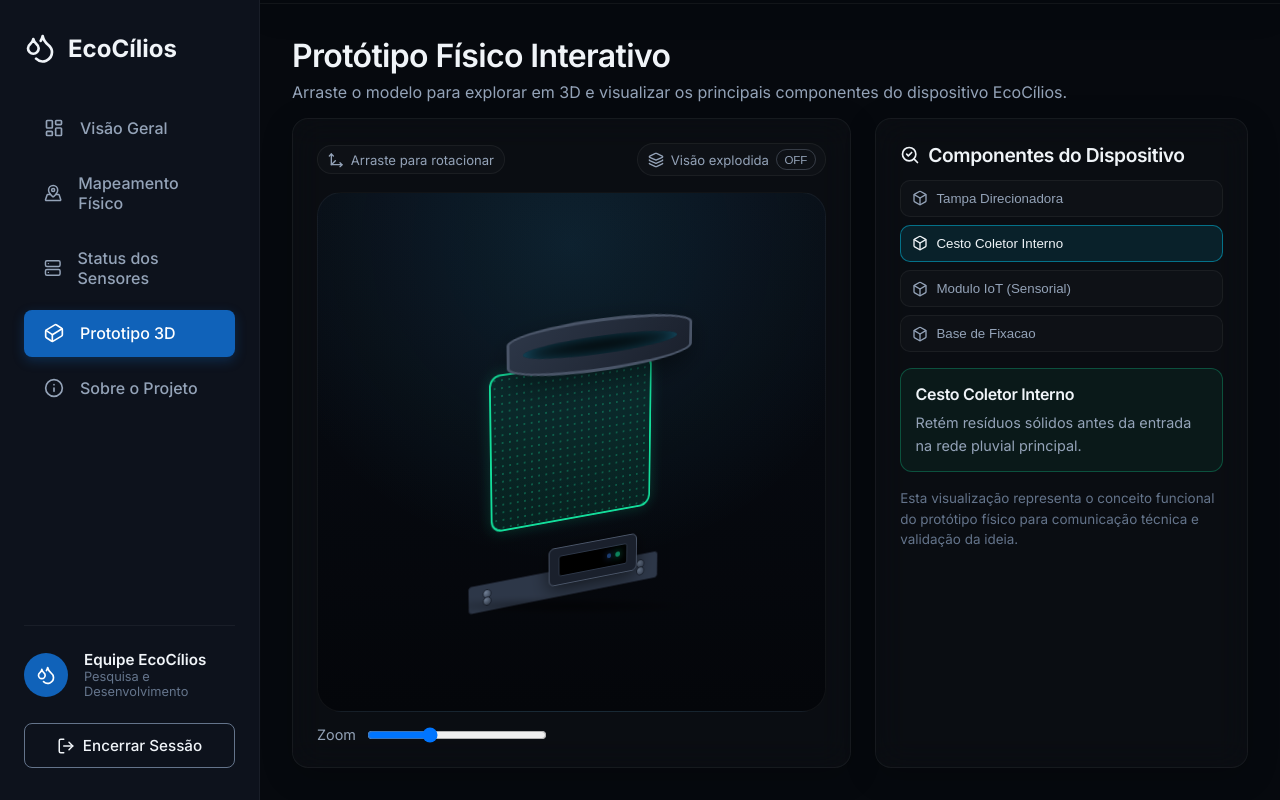
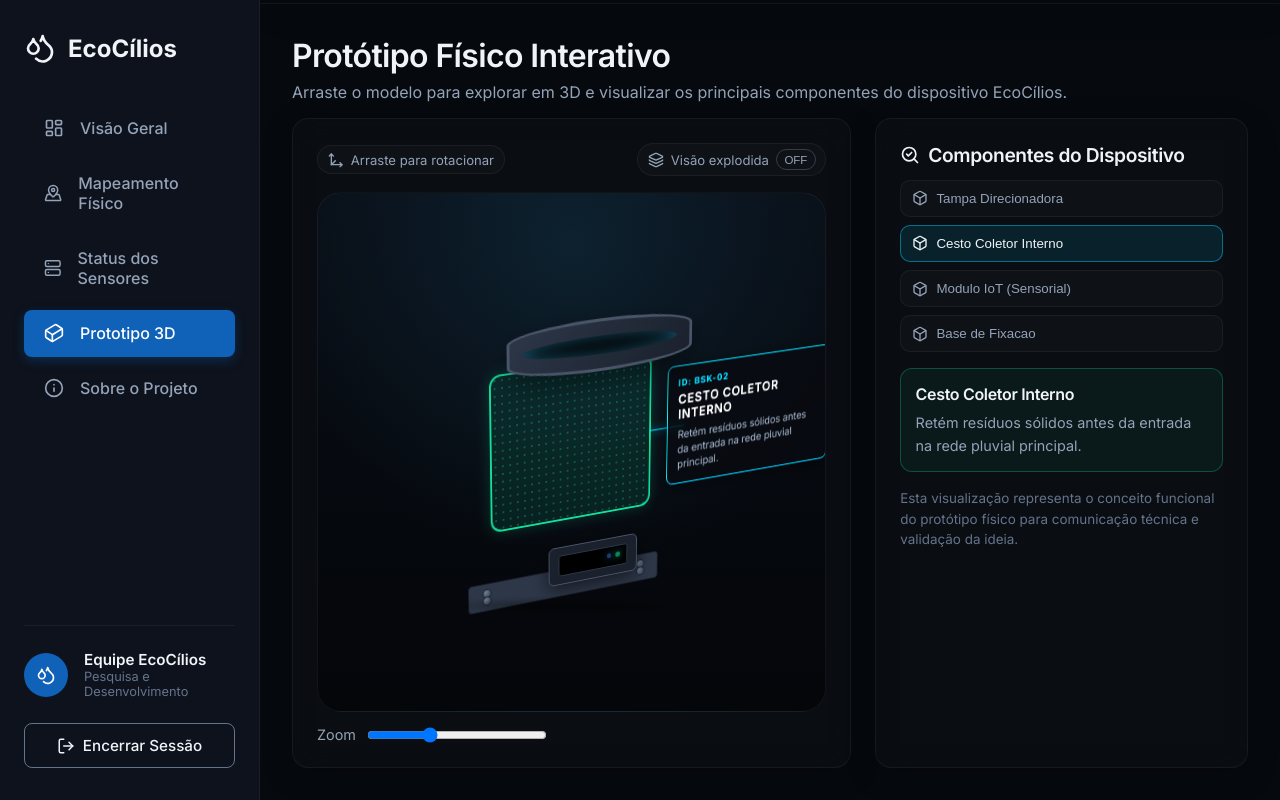
Before and after one commit to emn-f/ecocilios, a React (Vite) app: page /prototipo in a window 1280 px wide. Built offline with nearby package versions, Linux system fonts and the light colour scheme.

Commit message:
feat: add interactive technical HUD labels to the 3D prototype

```diff
--- a/src/index.css
+++ b/src/index.css
@@ -850,6 +850,76 @@ h1, h2, h3, h4, h5, h6 {
   transform: translateX(-50%) translateY(100px) translateZ(-30px);
 }
 
+/* --- HUD Labels --- */
+.part-label-hud {
+  position: absolute;
+  left: -220px;
+  top: 50%;
+  transform: translateY(-50%) translateZ(20px);
+  width: 200px;
+  pointer-events: none;
+  z-index: 100;
+  animation: hudFadeIn 0.3s ease-out forwards;
+}
+
+.part-label-hud.right {
+  left: auto;
+  right: -220px;
+}
+
+@keyframes hudFadeIn {
+  from { opacity: 0; transform: translateY(-50%) translateX(-20px) translateZ(20px); }
+  to { opacity: 1; transform: translateY(-50%) translateX(0) translateZ(20px); }
+}
+
+.hud-line {
+  position: absolute;
+  top: 50%;
+  right: -20px;
+  width: 40px;
+  height: 1px;
+  background: var(--accent-main);
+  box-shadow: 0 0 8px var(--accent-main);
+}
+
+.part-label-hud.right .hud-line {
+  right: auto;
+  left: -20px;
+}
+
+.hud-content {
+  background: rgba(6, 9, 14, 0.85);
+  backdrop-filter: blur(8px);
+  border: 1px solid var(--accent-main);
+  border-radius: 8px;
+  padding: 12px;
+  box-shadow: 0 4px 20px rgba(0, 0, 0, 0.5);
+}
+
+.hud-tag {
+  display: block;
+  font-size: 0.6rem;
+  color: var(--accent-main);
+  font-weight: 800;
+  margin-bottom: 4px;
+  letter-spacing: 0.1em;
+}
+
+.hud-content h4 {
+  font-size: 0.85rem;
+  color: white;
+  margin-bottom: 6px;
+  text-transform: uppercase;
+  letter-spacing: 0.05em;
+}
+
+.hud-content p {
+  font-size: 0.72rem;
+  color: var(--text-secondary);
+  line-height: 1.4;
+  margin: 0;
+}
+
 /* --- Hover Effects --- */
 .proto-part:hover, .proto-part.selected {
   filter: brightness(1.2);
--- a/src/pages/Prototype.jsx
+++ b/src/pages/Prototype.jsx
@@ -106,6 +106,17 @@ const Prototype = () => {
               >
                 <div className="part-detail lid-opening"></div>
                 <div className="part-detail lid-rim"></div>
+
+                {selected === 'tampa' && (
+                  <div className="part-label-hud">
+                    <div className="hud-line"></div>
+                    <div className="hud-content">
+                      <span className="hud-tag">ID: TOP-01</span>
+                      <h4>{parts[0].name}</h4>
+                      <p>{parts[0].function}</p>
+                    </div>
+                  </div>
+                )}
               </div>
 
               {/* Cesto Coletor */}
@@ -115,6 +126,17 @@ const Prototype = () => {
               >
                 <div className="part-detail basket-mesh"></div>
                 <div className="part-detail basket-frame"></div>
+
+                {selected === 'cesto' && (
+                  <div className="part-label-hud right">
+                    <div className="hud-line"></div>
+                    <div className="hud-content">
+                      <span className="hud-tag">ID: BSK-02</span>
+                      <h4>{parts[1].name}</h4>
+                      <p>{parts[1].function}</p>
+                    </div>
+                  </div>
+                )}
               </div>
 
               {/* Módulo IoT */}
@@ -125,6 +147,17 @@ const Prototype = () => {
                 <div className="part-detail sensor-screen"></div>
                 <div className="part-detail sensor-led"></div>
                 <div className="part-detail sensor-led second"></div>
+
+                {selected === 'sensor' && (
+                  <div className="part-label-hud">
+                    <div className="hud-line"></div>
+                    <div className="hud-content">
+                      <span className="hud-tag">ID: IOT-03</span>
+                      <h4>{parts[2].name}</h4>
+                      <p>{parts[2].function}</p>
+                    </div>
+                  </div>
+                )}
               </div>
 
               {/* Base de Fixação */}
@@ -136,6 +169,17 @@ const Prototype = () => {
                 <div className="part-detail base-bolt bolt-2"></div>
                 <div className="part-detail base-bolt bolt-3"></div>
                 <div className="part-detail base-bolt bolt-4"></div>
+
+                {selected === 'base' && (
+                  <div className="part-label-hud right">
+                    <div className="hud-line"></div>
+                    <div className="hud-content">
+                      <span className="hud-tag">ID: BAS-04</span>
+                      <h4>{parts[3].name}</h4>
+                      <p>{parts[3].function}</p>
+                    </div>
+                  </div>
+                )}
               </div>
             </div>
           </div>
```
